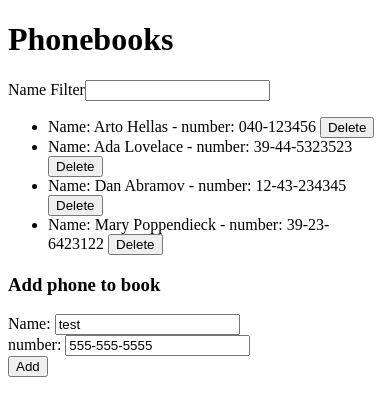
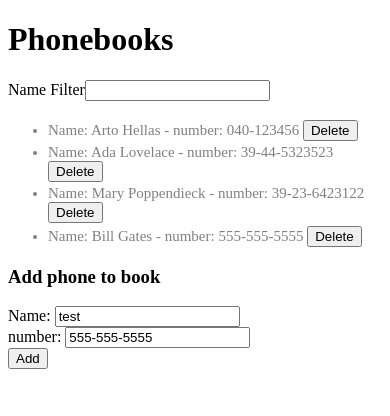
Before and after one commit to hhao99/fullstackopen, a React (Vite) app in the folder part1/phonebook/: page / in a window 390 px wide. Shown: the top 416 px of the page. Built offline with nearby package versions, Linux system fonts and the light colour scheme; data requests are answered from the project's data file.

Commit message:
part2 phonebook complete

```diff
--- a/part1/phonebook/books.json
+++ b/part1/phonebook/books.json
@@ -11,14 +11,14 @@
       "id": 2
     },
     {
-      "name": "Dan Abramov",
-      "number": "12-43-234345",
-      "id": 3
-    },
-    {
       "name": "Mary Poppendieck",
       "number": "39-23-6423122",
       "id": 4
+    },
+    {
+      "name": "Bill Gates",
+      "number": "555-555-5555",
+      "id": 5
     }
   ]
 }
--- /dev/null
+++ b/part1/phonebook/src/Phonebook.css
@@ -0,0 +1,5 @@
+li {
+  color: grey;
+  padding-top: 3px;
+  font-size: 15px;
+}
--- a/part1/phonebook/src/Phonebook.jsx
+++ b/part1/phonebook/src/Phonebook.jsx
@@ -1,3 +1,4 @@
+import "./Phonebook.css";
 const Phonebook = ({ book, onDelete }) => {
   const handleRemove = () => {
     window.confirm("Are you sure to delete this book with id " + book.id);
--- /dev/null
+++ b/part1/phonebook/src/Phonebooks.css
@@ -0,0 +1,6 @@
+.message {
+  font: 15px;
+  color: green;
+  top-padding: 0.5em;
+  bottom-padding: 1em;
+}
--- a/part1/phonebook/src/Phonebooks.jsx
+++ b/part1/phonebook/src/Phonebooks.jsx
@@ -1,3 +1,5 @@
+import "./Phonebooks.css";
+
 import { useEffect, useState } from "react";
 
 import AddPhonebook from "./AddPhonebook";
@@ -9,6 +11,9 @@ const Phonebooks = () => {
   const [books, setBooks] = useState([]);
   const [filteredBooks, setFilteredBooks] = useState([]);
   const [filter, setFilter] = useState("");
+  const [message, setMessage] = useState("");
+  const [error, setError] = useState(false);
+  const messageStyle = error ? { color: "red" } : { color: "green" };
 
   useEffect(() => {
     bookService.getAll().then((books) => setBooks(books));
@@ -29,9 +34,16 @@ const Phonebooks = () => {
   }, [filter, books]);
 
   const handleAdd = (book) => {
+    if (book.name === "") {
+      setError(true);
+      setMessage("Name is required");
+      return;
+    }
+    setError(false);
     bookService.add(book).then((book) => {
       setBooks([...books, book]);
     });
+    setMessage(`Added ${book.name}`);
   };
   const handleFilter = (e) => {
     if (e.key === "Enter") {
@@ -50,8 +62,9 @@ const Phonebooks = () => {
   return (
     <div>
       <h1>Phonebooks</h1>
+      <div style={messageStyle}>{message}</div>
+      <PhonebookFilter onFilter={handleFilter} />
 
-      <PhonebookFilter onFilter={handleFilter} />
       <ul>
         {filteredBooks &&
           filteredBooks.map((book) => (
```
Also changed, not shown: 2 other files (tests, documents, lock files or other folders).
